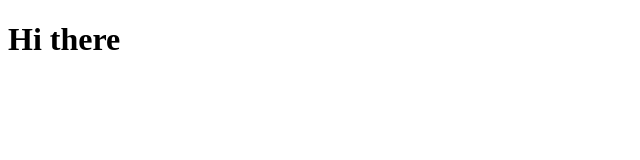
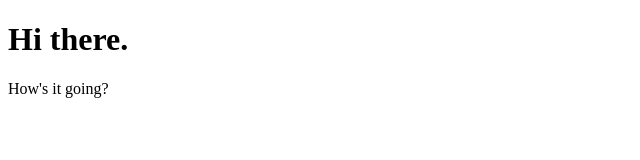
Before and after one commit to georgerichardson/test-site, a plain HTML site: page site/index.html in a window 1280 px wide. Shown: the whole page, without its empty margins (0-640 px from the left). Drawn offline with Linux system fonts and the light colour scheme.

Commit message:
Added sweet welcome message

```diff
--- a/site/index.html
+++ b/site/index.html
@@ -4,6 +4,7 @@
 	<title>Hello</title>
 </head>
 <body>
-<h1>Hi there</h1>
+<h1>Hi there.</h1>
+How's it going?
 </body>
 </html>
```
